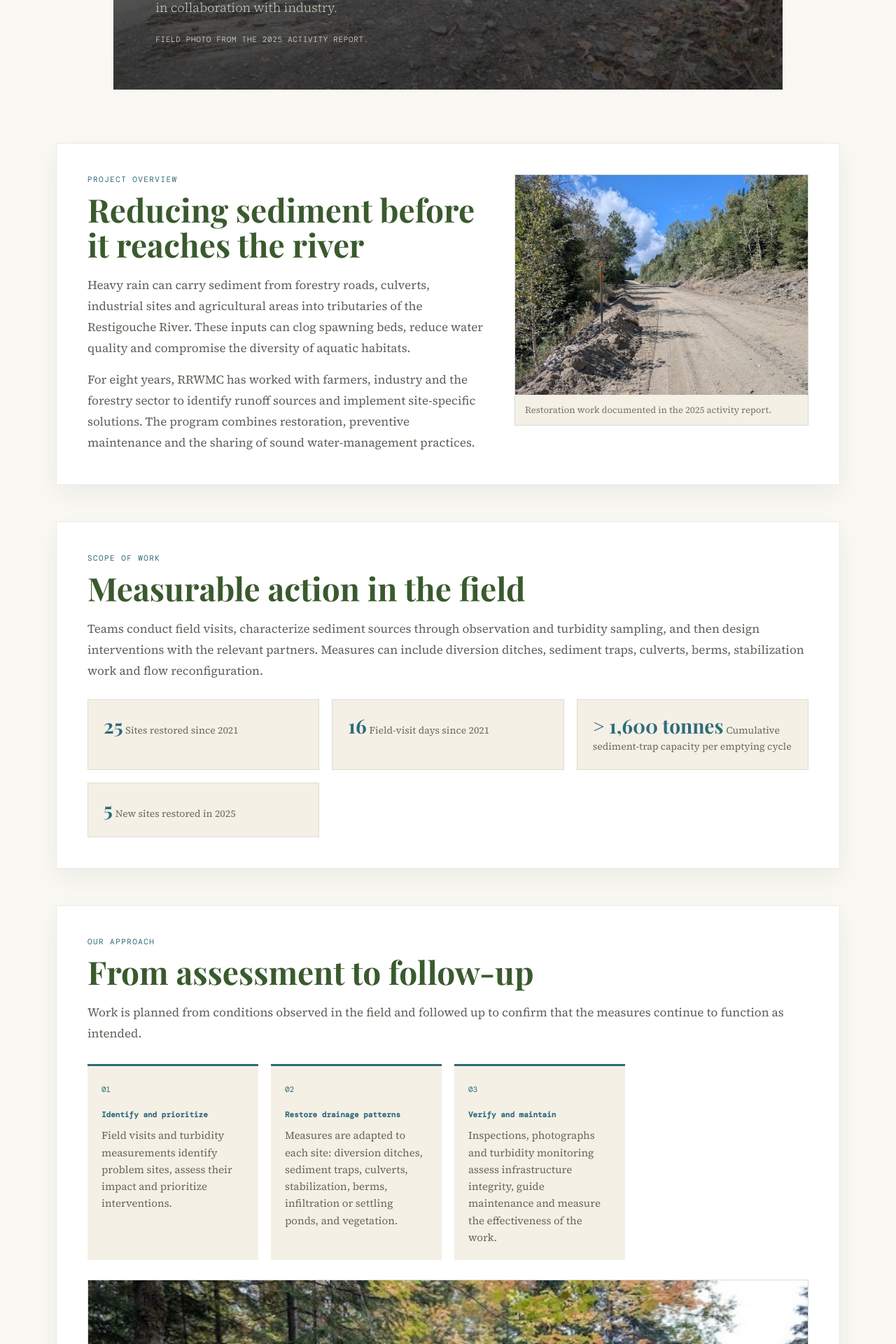
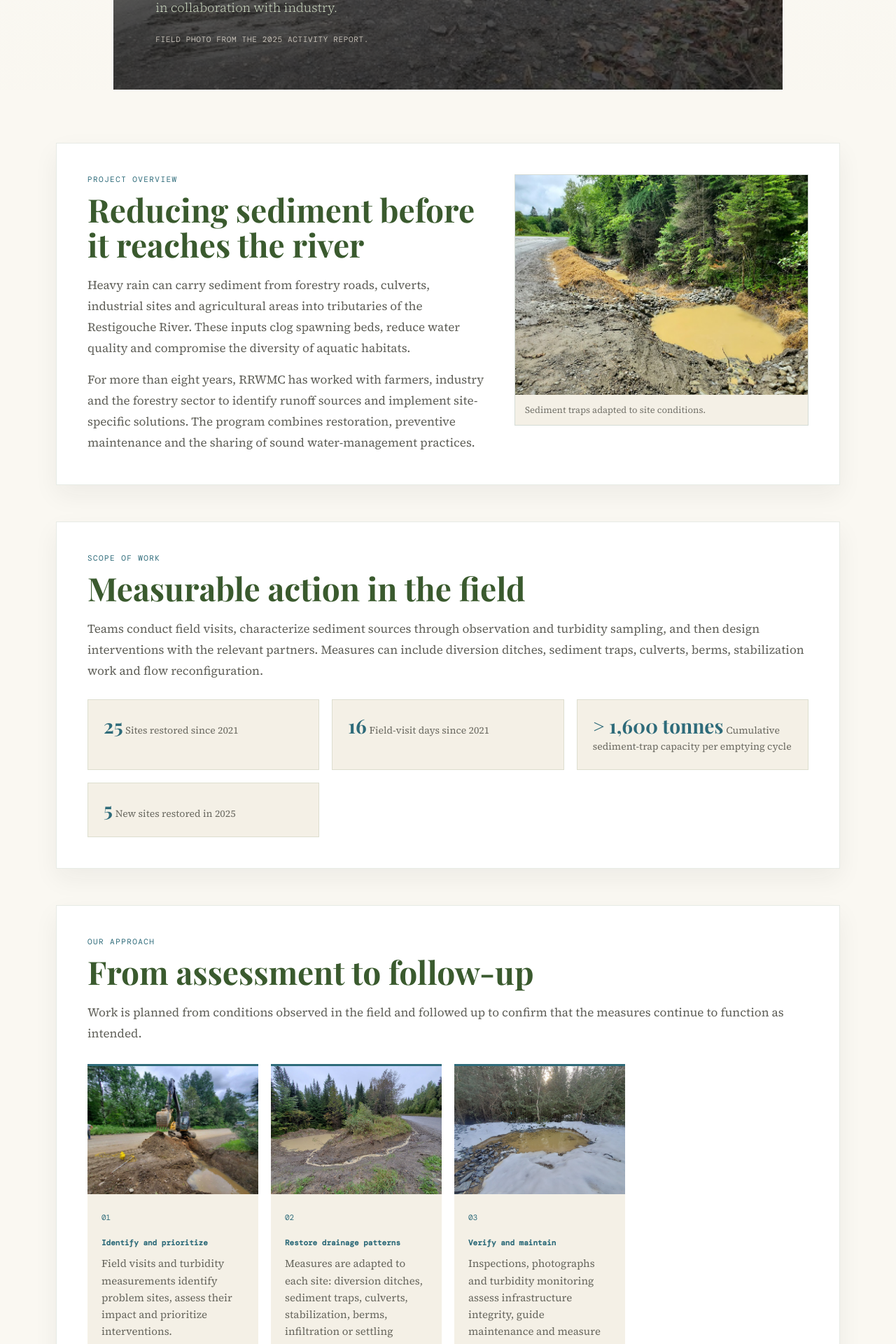
Before and after one commit to foxah047-stack/secure, a Jekyll site: the page built from _projects/sedimentation.md, in a window 1280 px wide. Shown: the part 348-2268 px from the top of the page at 70% size. Built offline with Jekyll 4.4.1, drawn with Linux system fonts in a browser that asks for light colours; some web fonts are replaced; some of the changed text lies outside the part shown.

Commit message:
Refine sedimentation page imagery

```diff
--- a/_layouts/project.html
+++ b/_layouts/project.html
@@ -87,12 +87,18 @@ layout: default
                 {% assign step_title_en = step.title_en | default: step_title_fr | strip %}
                 {% assign step_text_fr = step.text_fr | default: '' | strip %}
                 {% assign step_text_en = step.text_en | default: step_text_fr | strip %}
+                {% assign step_image = step.image | default: '' | strip %}
+                {% assign step_image_alt_fr = step.image_alt_fr | default: step_title_fr | strip %}
+                {% assign step_image_alt_en = step.image_alt_en | default: step_image_alt_fr | strip %}
                 {% if step_title_fr != '' or step_text_fr != '' %}
                 <div class="project-step-card">
-                  <span>{{ forloop.index | prepend: '0' | slice: -2, 2 }}</span>
-                  {% if step_title_fr != '' %}<h3><span data-lang="fr">{{ step_title_fr }}</span><span data-lang="en">{{ step_title_en }}</span></h3>{% endif %}
-                  {% if step_text_fr != '' %}<p data-lang="fr">{{ step_text_fr }}</p>{% endif %}
-                  {% if step_text_en != '' %}<p data-lang="en">{{ step_text_en }}</p>{% endif %}
+                  {% if step_image != '' %}<img class="project-step-image" src="{{ step_image | relative_url }}" alt="{{ step_image_alt_en | escape }}" data-i18n-alt data-alt-en="{{ step_image_alt_en | escape }}" data-alt-fr="{{ step_image_alt_fr | escape }}" loading="lazy">{% endif %}
+                  <div class="project-step-card-content">
+                    <span>{{ forloop.index | prepend: '0' | slice: -2, 2 }}</span>
+                    {% if step_title_fr != '' %}<h3><span data-lang="fr">{{ step_title_fr }}</span><span data-lang="en">{{ step_title_en }}</span></h3>{% endif %}
+                    {% if step_text_fr != '' %}<p data-lang="fr">{{ step_text_fr }}</p>{% endif %}
+                    {% if step_text_en != '' %}<p data-lang="en">{{ step_text_en }}</p>{% endif %}
+                  </div>
                 </div>
                 {% endif %}
               {% endfor %}
--- a/_projects/sedimentation.md
+++ b/_projects/sedimentation.md
@@ -13,6 +13,9 @@ hero_alt_fr: Travaux de gestion du ruissellement sur une route forestière
 hero_alt_en: Runoff management work on a forestry road
 hero_caption_fr: Photo de terrain tirée du rapport d'activité 2025.
 hero_caption_en: Field photo from the 2025 activity report.
+card_image: /assets/img/sedimentation-project-card.png
+card_alt_fr: Installation de contrôle de la sédimentation près d'un cours d'eau
+card_alt_en: Sediment-control installation near a watercourse
 
 sections:
   - type: text
@@ -21,19 +24,19 @@ sections:
     title_fr: Réduire les apports avant qu'ils atteignent la rivière
     title_en: Reducing sediment before it reaches the river
     body_fr: |
-      Les pluies abondantes peuvent entraîner les sédiments des routes forestières, des ponceaux, des sites industriels et des secteurs agricoles vers les tributaires de la rivière Restigouche. Ces apports peuvent colmater les frayères, réduire la qualité de l'eau et compromettre la diversité des habitats aquatiques.
+      Les pluies abondantes peuvent entraîner les sédiments des routes forestières, des ponceaux, des sites industriels et des secteurs agricoles vers les tributaires de la rivière Restigouche. Ces apports colmatent les frayères, réduisent la qualité de l'eau et compromettent la diversité des habitats aquatiques.
 
-      Depuis huit ans, le CGBVRR travaille avec les agriculteurs, les industriels et le secteur forestier pour cibler les sources de ruissellement et mettre en place des solutions adaptées à chaque site. Le programme combine la restauration, l'entretien préventif et le partage de bonnes pratiques de gestion des eaux.
+      Depuis plus de huit ans, le CGBVRR travaille avec les agriculteurs, les industriels et le secteur forestier pour cibler les sources de ruissellement et mettre en place des solutions adaptées à chaque site. Le programme combine la restauration, l'entretien préventif et le partage de bonnes pratiques de gestion des eaux.
     body_en: |
-      Heavy rain can carry sediment from forestry roads, culverts, industrial sites and agricultural areas into tributaries of the Restigouche River. These inputs can clog spawning beds, reduce water quality and compromise the diversity of aquatic habitats.
+      Heavy rain can carry sediment from forestry roads, culverts, industrial sites and agricultural areas into tributaries of the Restigouche River. These inputs clog spawning beds, reduce water quality and compromise the diversity of aquatic habitats.
 
-      For eight years, RRWMC has worked with farmers, industry and the forestry sector to identify runoff sources and implement site-specific solutions. The program combines restoration, preventive maintenance and the sharing of sound water-management practices.
+      For more than eight years, RRWMC has worked with farmers, industry and the forestry sector to identify runoff sources and implement site-specific solutions. The program combines restoration, preventive maintenance and the sharing of sound water-management practices.
     image_show: true
-    image: /assets/img/sedimentation-restoration-2025.jpg
-    image_alt_fr: Aménagement de contrôle de l'érosion lors de travaux de restauration
-    image_alt_en: Erosion-control feature during restoration work
-    image_caption_fr: Travaux de restauration documentés dans le rapport d'activité 2025.
-    image_caption_en: Restoration work documented in the 2025 activity report.
+    image: /assets/img/sedimentation-sediment-traps.jpg
+    image_alt_fr: Trappes à sédiments installées pour retenir les matériaux avant le cours d'eau
+    image_alt_en: Sediment traps installed to retain material before it reaches the watercourse
+    image_caption_fr: Des trappes à sédiments adaptées aux conditions du site.
+    image_caption_en: Sediment traps adapted to site conditions.
 
   - type: stats
     kicker_fr: Portée des interventions
@@ -74,26 +77,29 @@ sections:
         title_en: Identify and prioritize
         text_fr: Les visites terrain et les mesures de turbidité permettent de repérer les sites problématiques, d'évaluer leur impact et de choisir les interventions prioritaires.
         text_en: Field visits and turbidity measurements identify problem sites, assess their impact and prioritize interventions.
+        image: /assets/img/sedimentation-method-identify.jpg
+        image_alt_fr: Visite terrain pour repérer une source de sédiments
+        image_alt_en: Field visit to identify a sediment source
       - title_fr: Restaurer les écoulements
         title_en: Restore drainage patterns
         text_fr: "Les ouvrages sont adaptés au site : fossés de diversion, trappes à sédiments, ponceaux, stabilisation, bermes, bassins d'infiltration ou de décantation et végétalisation."
         text_en: "Measures are adapted to each site: diversion ditches, sediment traps, culverts, stabilization, berms, infiltration or settling ponds, and vegetation."
+        image: /assets/img/sedimentation-method-restore.jpg
+        image_alt_fr: Travaux de restauration des écoulements sur le terrain
+        image_alt_en: Field work restoring drainage patterns
       - title_fr: Vérifier et entretenir
         title_en: Verify and maintain
         text_fr: Des inspections, des photos et des suivis de turbidité servent à évaluer l'intégrité des infrastructures, à guider l'entretien et à mesurer l'efficacité des travaux.
         text_en: Inspections, photographs and turbidity monitoring assess infrastructure integrity, guide maintenance and measure the effectiveness of the work.
-    image_show: true
-    image: /assets/img/sedimentation-site-work-2025.jpg
-    image_alt_fr: Travaux de gestion des eaux de ruissellement sur un site de sédimentation
-    image_alt_en: Runoff-management work at a sedimentation site
-    image_caption_fr: Intervention de terrain tirée du rapport d'activité 2025.
-    image_caption_en: Field intervention from the 2025 activity report.
+        image: /assets/img/sedimentation-method-monitor.jpg
+        image_alt_fr: Inspection d'un aménagement de contrôle de la sédimentation
+        image_alt_en: Inspection of a sediment-control measure
 
   - type: text
     kicker_fr: Résultats documentés
     kicker_en: Documented results
-    title_fr: Des améliorations qui s'inscrivent dans la durée
-    title_en: Improvements built to last
+    title_fr: Nous continuons nos efforts
+    title_en: Continuing our efforts
     body_fr: |
       En 2025, cinq nouveaux sites ont été restaurés et deux sites réalisés antérieurement ont fait l'objet de travaux d'entretien. Les interventions ont notamment inclus le reprofilage de routes, l'ajout ou la remise à niveau de ponceaux, la construction de fossés de diversion et de trappes à sédiments, ainsi que la stabilisation de secteurs sensibles.
 
@@ -102,4 +108,10 @@ sections:
       In 2025, five new sites were restored and two previously completed sites received maintenance. Work included road reshaping, culvert installation or upgrades, diversion ditches and sediment traps, and stabilization of sensitive areas.
 
       Results are recorded in site reports with work descriptions, before-and-after photographs and follow-up observations. By reducing sediment at its source, these actions help improve habitat conditions for Atlantic salmon, American eel and other species that depend on clean water and functional substrates.
+    image_show: true
+    image: /assets/img/sedimentation-continuing-efforts.jpg
+    image_alt_fr: Travail de suivi sur le terrain dans un secteur de sédimentation
+    image_alt_en: Field follow-up work at a sedimentation site
+    image_caption_fr: Le suivi terrain guide les prochaines interventions.
+    image_caption_en: Field follow-up informs the next interventions.
 ---
--- a/assets/css/main.css
+++ b/assets/css/main.css
@@ -1792,7 +1792,14 @@ a.btn-primary {
 .project-step-card {
   background: var(--cream);
   border-top: 3px solid var(--river);
-  padding: 20px;
+  overflow: hidden;
+}
+.project-step-card-content { padding: 20px; }
+.project-step-image {
+  display: block;
+  width: 100%;
+  aspect-ratio: 4 / 3;
+  object-fit: cover;
 }
 .project-step-card span {
   color: var(--river);
@@ -1932,7 +1939,7 @@ a.btn-primary {
   .project-note-box,
   .project-empty-state { padding: 22px; }
   .project-richtext { font-size: 16px; line-height: 1.68; }
-  .project-step-card,
+  .project-step-card-content,
   .project-stat-card,
   .project-related-card,
   .project-list-card-body { padding: 18px; }
```
Also changed, not shown: projects/index.html (+5 -4 lines), assets/img/sedimentation-continuing-efforts.jpg (added), assets/img/sedimentation-method-identify.jpg (added), assets/img/sedimentation-method-monitor.jpg (added), assets/img/sedimentation-method-restore.jpg (added), assets/img/sedimentation-project-card.png (added), assets/img/sedimentation-sediment-traps.jpg (added).
